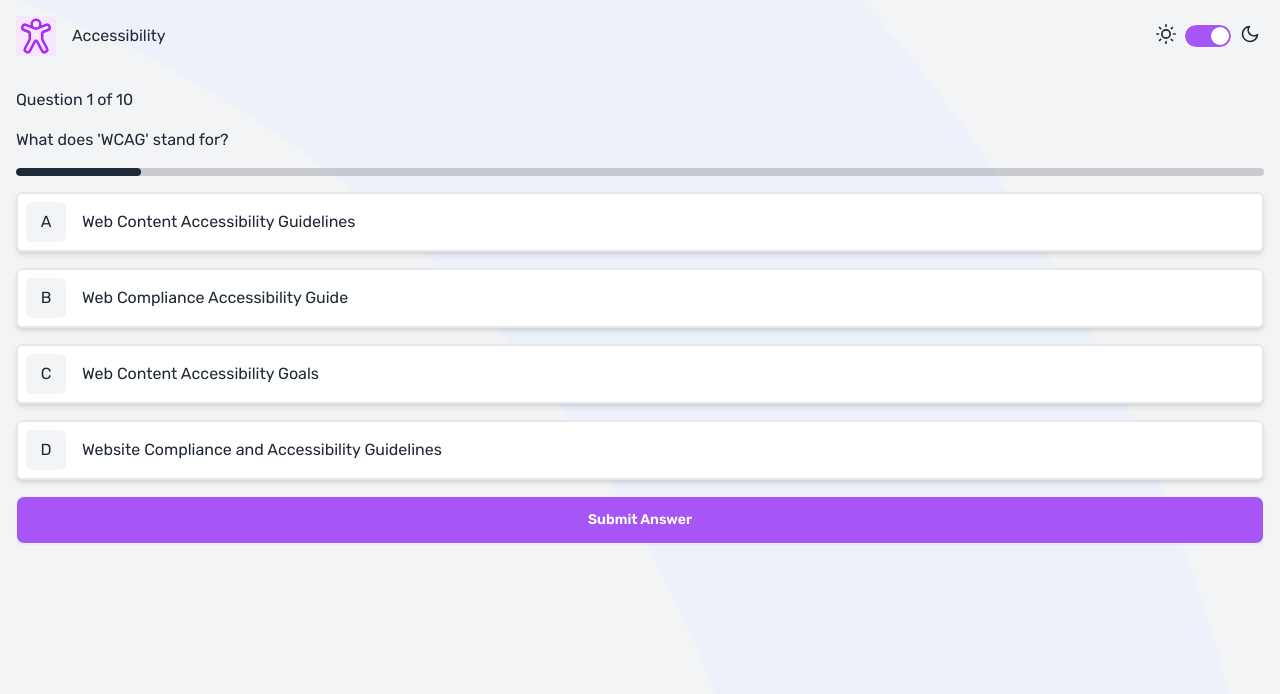
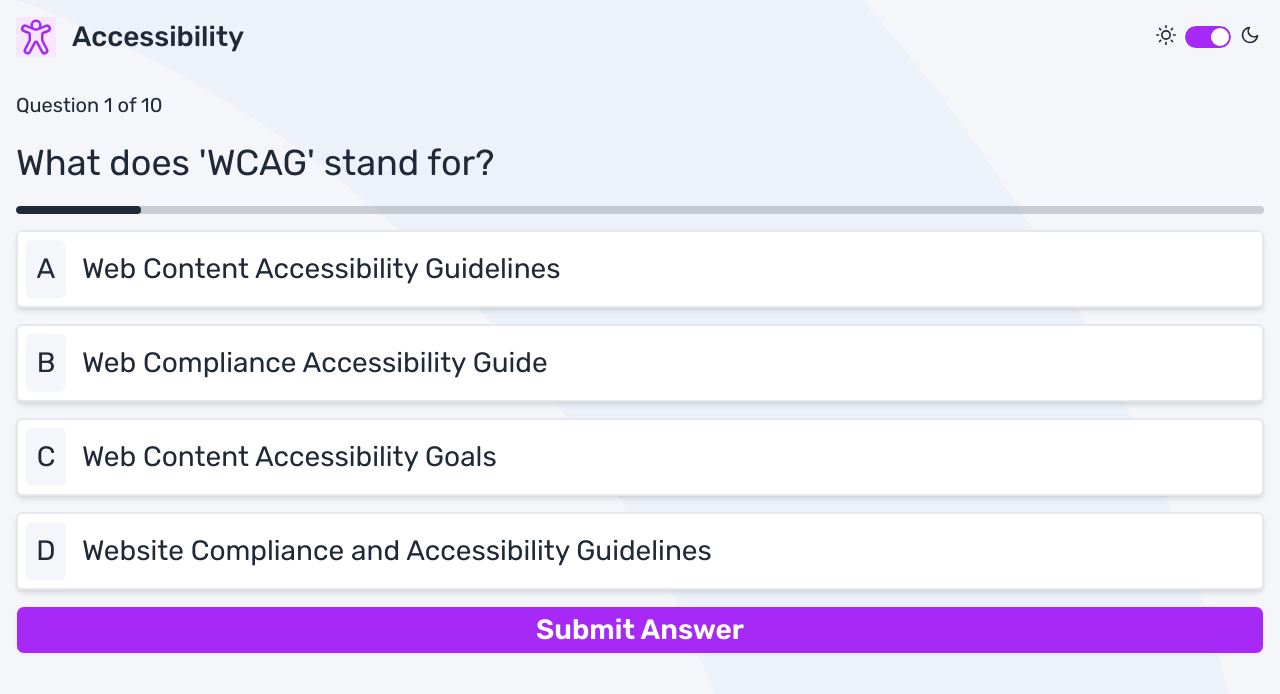
Before and after one commit to jasper2virtual/fem-repo-frontend-quiz-app, a Vue app: page /#/question/accessibility in a window 1280 px wide. Shown: the top 694 px of the page. Built offline with nearby package versions, Linux system fonts and the light colour scheme.

Commit message:
in progress

```diff
--- a/src/components/pageBase.vue
+++ b/src/components/pageBase.vue
@@ -47,7 +47,7 @@ watchEffect(() => {
 }
 
 .page__logo {
-  @apply flex flex-row gap-4 items-center;
+  @apply flex flex-row gap-4 items-center font-medium text-app-heading-s;
 }
 
 .page__themeController {
--- a/src/pages/Question.vue
+++ b/src/pages/Question.vue
@@ -1,9 +1,9 @@
 <template>
 
   <div class="mcq">
-    <span class="mcq__number">Question {{ curIndex + 1 }} of {{ questions.length }}</span>
+    <span class="mcq__number">Question {{ curIndex + 1 }} of {{ questions!.length }}</span>
     <p class="mcq__question">{{ curQuestion?.question }}</p>
-    <progress class="mcq__progress daisy-progress" :value="(curIndex + 1) * 100 / questions.length"
+    <progress class="mcq__progress daisy-progress" :value="(curIndex + 1) * 100 / questions!.length"
       max="100"></progress>
     <div class="mcq__options">
 
@@ -79,14 +79,27 @@ const nextQuestion = () => {
   @apply flex flex-col gap-4;
 }
 
-.mcq__number {}
+.mcq__number {
+  @apply text-app-body-s;
+}
+
+.mcq__question {
+  @apply text-app-heading-m;
+}
+
+.mcq__progress::-moz-progress-bar,
+.mcq__progress::-webkit-progress-value,
+.mcq__progress::-webkit-progress-bar
+ {
+  @apply bg-app-purple;
+}
 
 .mcq__options {
   @apply flex flex-col gap-4;
 }
 
 .mcq__optionBtn {
-  @apply flex flex-row items-center rounded-md shadow-md bg-white p-2 border-2;
+  @apply flex flex-row items-center rounded-md shadow-md bg-white p-2 border-2 text-app-heading-s;
 }
 
 .mcq__optionInput {
@@ -108,7 +121,7 @@ const nextQuestion = () => {
 
 .mcq__submit,
 .mcq__next {
-  @apply bg-app-purple text-base-100;
+  @apply bg-app-purple text-base-100 text-app-heading-s;
 }
 
 .mcq__correctIcon,
@@ -131,4 +144,8 @@ const nextQuestion = () => {
 .mcq__optionBtn--wrong .mcq__optionBtnLetter {
   @apply bg-app-red text-base-100;
 }
+
+.mcq__error {
+  @apply flex flex-row gap-2 justify-center items-center text-app-red text-app-body-m;
+}
 </style>
--- a/src/pages/StartMenu.vue
+++ b/src/pages/StartMenu.vue
@@ -2,9 +2,9 @@
 
   <div class="startMenu">
     <div class="startMenu__header">
-      <span class="text-[calc(40rem/16)] font-light">Welcome to the</span>
-      <span class="text-[calc(40rem/16)] font-medium">Frontend Quiz!</span>
-      <span class="text-[calc(14rem/16)] italic">Pick a subject to get started.</span>
+      <span class=" text-app-heading-l-regular font-light">Welcome to the</span>
+      <span class=" text-app-heading-l-bold font-medium">Frontend Quiz!</span>
+      <span class=" text-app-body-s italic">Pick a subject to get started.</span>
     </div>
     <nav class="startMenu__nav">
       <router-link v-for="menuData in menuDataList" :key="menuData.subjectId" :to="menuData.to"
@@ -47,11 +47,11 @@ const menuDataList = allSubjectId.map((subjectId) => {
 }
 
 .startMenu__navItem {
-  @apply border-2 daisy-btn flex flex-row gap-4 justify-start bg-white p-4 h-auto shadow-md;
+  @apply border-2 daisy-btn flex flex-row gap-4 justify-start bg-white p-4 h-auto shadow-md text-app-heading-s;
 }
 
 .startMenu__navItemIcon {
-  @apply rounded-md;
+  @apply rounded-md font-medium;
 }
 
 .startMenu__navItem:hover {
--- a/tailwind.config.js
+++ b/tailwind.config.js
@@ -17,22 +17,27 @@ export default {
         'app-pattern-mobile-light': "url('/src/assets/images/pattern-background-mobile-light.svg')",
       },
       colors: {
-        'app-light-grey': colors.gray[100],
-        'app-purple': colors.purple[500],
-        'app-green': colors.green[500],
-        'app-red': colors.red[500],
+        'app-purple': '#A729F5',
+        'app-dark-navy': '#313E51',
+        'app-navy':'#3B4D66',
+        'app-grey-navy': '#626C7F',
+        'app-light-bluish':'#ABC1E1',
+        'app-light-grey':'#F4F6FA',
+        'app-pure-white':'#FFFFFF',
+        'app-green': '#26D782',
+        'app-red': '#EE5454',
       },
       fontFamily: {
         'app-rubik': ['Rubik', 'sans-serif'],
       },
       fontSize: {
-        'app-display': ['calc(144rem/16)', { 'font-weight': 500, 'line-height': '100%', 'letter-spacing': '0' }],
-        'app-heading-l-bold': ['calc(64rem/16)', { 'font-weight': 500, 'line-height': '100%', 'letter-spacing': '0' }],
-        'app-heading-l-regular': ['calc(64rem/16)', { 'font-weight': 300, 'line-height': '100%', 'letter-spacing': '0' }],
-        'app-heading-m': ['calc(36rem/16)', { 'font-weight': 500, 'line-height': '120%', 'letter-spacing': '0' }],
-        'app-heading-s': ['calc(28rem/16)', { 'font-weight': 500, 'line-height': '100%', 'letter-spacing': '0' }],
-        'app-body-m': ['calc(24rem/16)', { 'font-weight': 400, 'line-height': '150%', 'letter-spacing': '0' }],
-        'app-body-s': ['calc(20rem/16)', { 'font-style': 'italic', 'line-height': '150%', 'letter-spacing': '0' }],
+        'app-display': ['clamp(5.5rem, 2.16rem + 14.249vw, 9rem)', { 'font-weight': 500, 'line-height': '100%', 'letter-spacing': '0' }],
+        'app-heading-l-bold': ['clamp(2.5rem, 1.069rem + 6.107vw, 4rem)', { 'font-weight': 500, 'line-height': '100%', 'letter-spacing': '0' }],
+        'app-heading-l-regular': ['clamp(2.5rem, 1.069rem + 6.107vw, 4rem)', { 'font-weight': 300, 'line-height': '100%', 'letter-spacing': '0' }],
+        'app-heading-m': ['clamp(1.25rem, 0.296rem + 4.071vw, 2.25rem)', { 'font-weight': 500, 'line-height': '120%', 'letter-spacing': '0' }],
+        'app-heading-s': ['clamp(1.125rem, 0.529rem + 2.545vw, 1.75rem)', { 'font-weight': 500, 'line-height': '100%', 'letter-spacing': '0' }],
+        'app-body-m': ['clamp(1.125rem, 0.767rem + 1.527vw, 1.5rem)', { 'font-weight': 400, 'line-height': '150%', 'letter-spacing': '0' }],
+        'app-body-s': ['clamp(0.875rem, 0.517rem + 1.527vw, 1.25rem)', { 'font-style': 'italic', 'line-height': '150%', 'letter-spacing': '0' }],
       }
     },
   },
```
